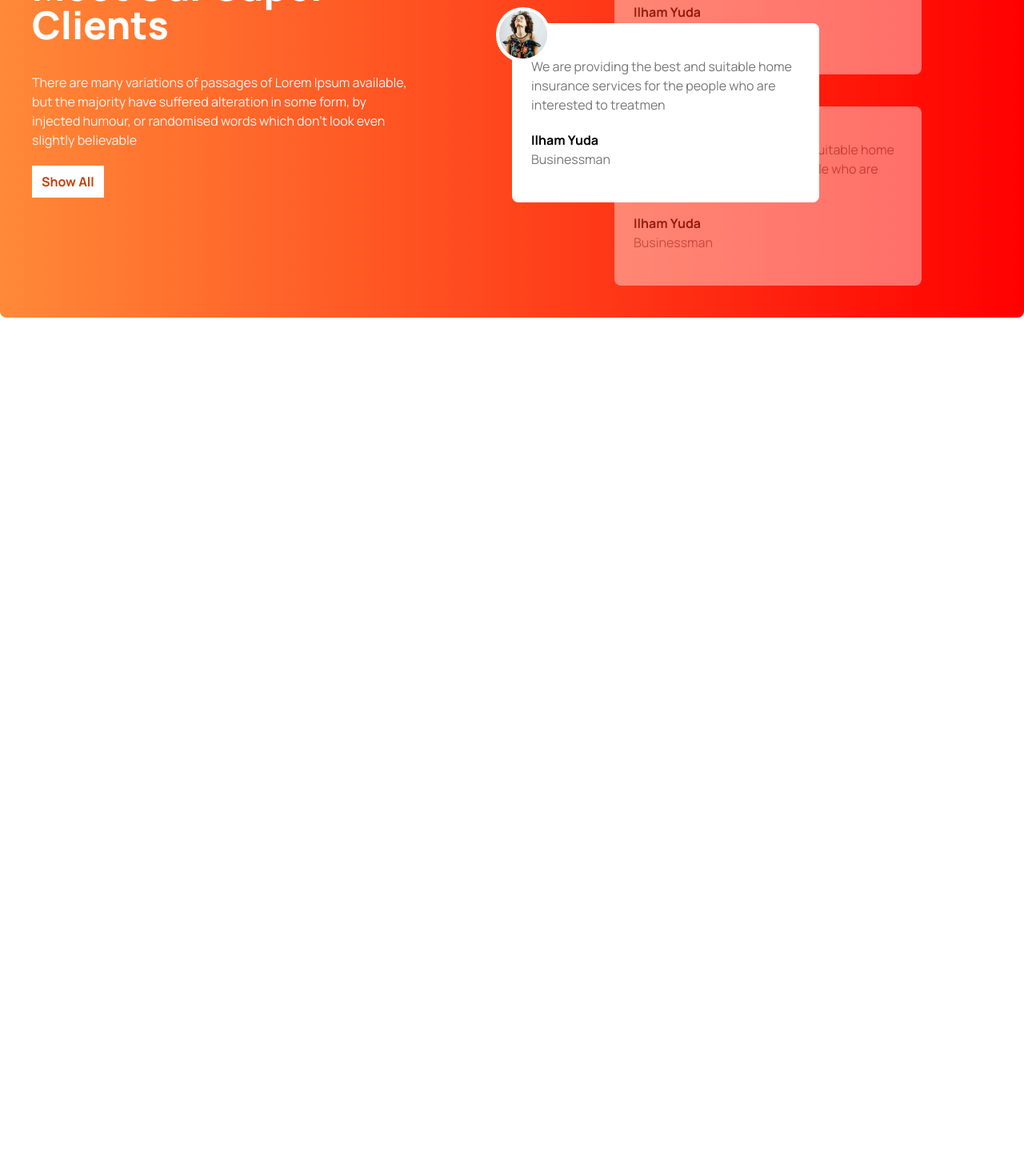
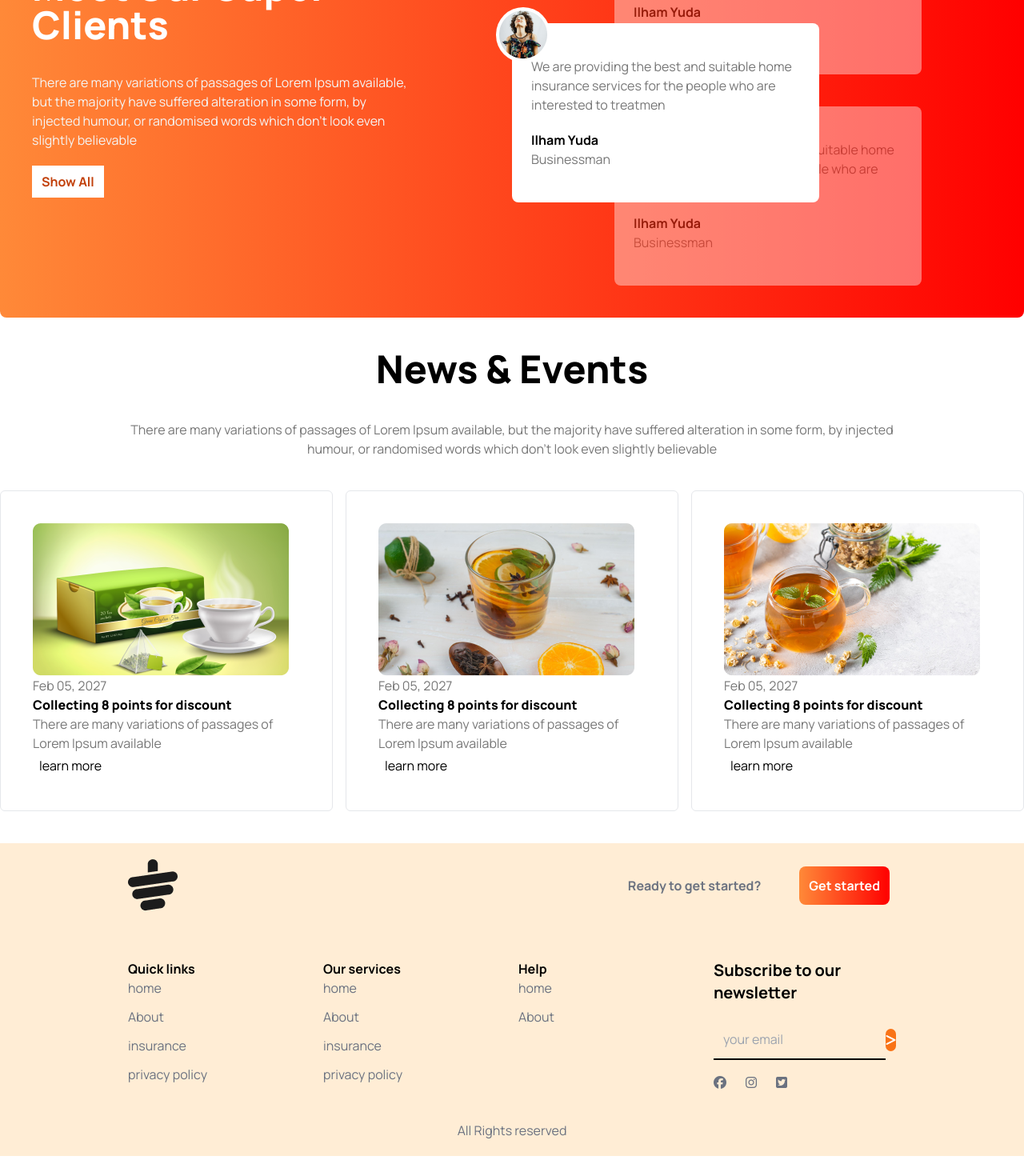
Before and after one commit to Mauyagithub/Tea-house, a plain HTML site: page index.html in a window 1280 px wide. Shown: the part 1945-3410 px from the top of the page at 80% size. Before the commit the page ends 2382 px from the top, so only its background shows below. Drawn offline with nearby package versions, Linux system fonts and the light colour scheme.

Commit message:
added footer section

```diff
--- a/index.html
+++ b/index.html
@@ -170,10 +170,116 @@
                 </div>
             </div>
         </section>
+        <!-- evwnt section -->
+        <section>
+            <div>
+                <div class="text-center">
+                    <h1 class="text-5xl font-extrabold">News & Events</h1>
+                <p class="w-3/4 mx-auto mt-10 text-[#777777]">There are many variations of passages of Lorem Ipsum available, but the majority have suffered alteration in some form, by injected humour, or randomised words which don't look even slightly believable</p>
+                </div>
+                <div class="grid grid-cols-3 gap-4 mt-10">
+                    <div class=" border rounded-md flex justify-center items-center p-10" >
+                       <div>
+                            <img src="images/news-1.png" alt="">
+                            <div>
+                                <p class="text-[#777777]">Feb 05, 2027</p>
+                                <h3 class="font-extrabold ">Collecting 8 points for discount</h3>
+                                <p class="text-[#777777]">There are many variations of passages of Lorem Ipsum available</p>
+                                <button class="px-2 py-1">learn more</button>
+                            </div>
+
+                       </div>
+                    </div>
+
+                    <div class=" border rounded-md flex justify-center items-center p-10" >
+                        <div>
+                            <div> <img src="images/news-2.png" alt=""></div>
+                             <div>
+                                 <p class="text-[#777777]">Feb 05, 2027</p>
+                                 <h3 class="font-extrabold ">Collecting 8 points for discount</h3>
+                                 <p class="text-[#777777]">There are many variations of passages of Lorem Ipsum available</p>
+                                 <button class="px-2 py-1">learn more</button>
+                             </div>
+
+                        </div>
+                     </div>
+
+                     <div  class=" border rounded-md flex justify-center items-center p-10"  >
+
+                        <div>
+                            <img src="images/news-3.png" alt="">
+                            <div>
+                                <p class="text-[#777777]">Feb 05, 2027</p>
+                                <h3 class="font-extrabold ">Collecting 8 points for discount</h3>
+                                <p class="text-[#777777]">There are many variations of passages of Lorem Ipsum available</p>
+                                <button class="px-2 py-1">learn more</button>
+                            </div>
+
+                        </div>
+                     </div>
+
+                </div>
+
+            </div>
+        </section>
 
     </main>
-    <footer>
+    <footer class="bg-orange-100 mt-9">
+         <!-- footer nav -->
+        <div class="w-9/12 mx-auto mt-10 text-gray-500">
+            <div class="flex justify-between items-center my-5 py-5">
+                <img src="images/cup.png" alt="">
+                <div class="flex justify-between items-center gap-10">
+                   <h2 class="font-bold  ">Ready to get started?</h2>
+                   <button  class="font-bold   text-white p-3 m-2 rounded-lg bg-gradient-to-l from-[#FF0000] to-[#FF8938]">Get started</button>
+                </div>
+            </div>
 
+            <!-- links -->
+            <div class="grid grid-cols-4 gap-4 mt-10">
+                 <div>
+                    <h2 class="font-bold text-black">Quick links</h2>
+                    <ul class="space-y-3">
+                        <li><a href="">home</a></li>
+                        <li><a href="">About</a></li>
+                        <li><a href="">insurance</a></li>
+                        <li><a href="">privacy policy</a></li>
+                    </ul>
+                 </div>
+                 <div>
+                    <h2 class="font-bold text-black">Our services</h2>
+                    <ul class="space-y-3">
+                        <li><a href="">home</a></li>
+                        <li><a href="">About</a></li>
+                        <li><a href="">insurance</a></li>
+                        <li><a href="">privacy policy</a></li>
+                    </ul>
+                 </div>
+                 <div>
+                    <h2 class="font-bold text-black">Help</h2>
+                    <ul class="space-y-3">
+                        <li><a href="">home</a></li>
+                        <li><a href="">About</a></li>
+
+                    </ul>
+                 </div>
+                 <!-- input box -->
+                 <div>
+                    <h2 class="font-bold text-xl text-black">Subscribe to our newsletter</h2>
+                    <div class="border-none flex justify-center items-center" ><input class="bg-transparent my-5 p-3 border-b-2 border-black" type="email" placeholder="your email">
+                    <i class="bg-orange-500 h-7 w-7 text-white rounded-full inline-flex justify-center items-center fa-solid fa-greater-than"></i></div>
+                    <div class="flex gap-6">
+                        <i class="fa-brands fa-facebook"></i>
+                        <i class="fa-brands fa-instagram"></i>
+                        <i class="fa-brands fa-square-twitter"></i>
+                    </div>
+                 </div>
+            </div>
+            <div class="text-center m-5 p-5">
+                <p>All Rights reserved</p>
+
+            </div>
+        </div>
     </footer>
 </body>
 
```
